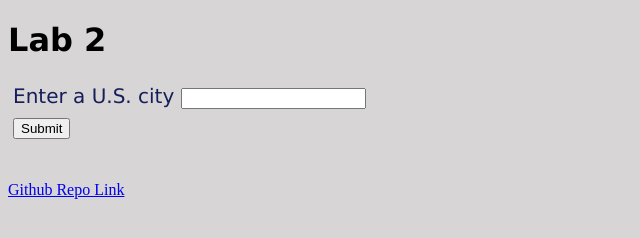
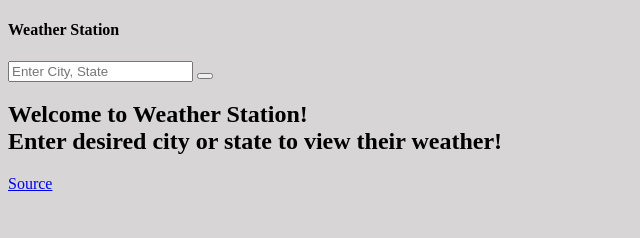
Before and after one commit to YuiZoldyck/weather-app-dstone42, a plain HTML site: page index.html in a window 1280 px wide. Shown: the whole page, without its empty margins (0-640 px from the left). Drawn offline with nearby package versions, Linux system fonts and the light colour scheme.

Commit message:
Update index.html

```diff
--- a/index.html
+++ b/index.html
@@ -1,30 +1,56 @@
 <!DOCTYPE html>
-<html lang="en">
+<html>
+    <head>
+        <meta charset="utf-8" />
+        <meta name="viewport" content="width=device-width, initial-scale=1, shrink-to-fit=no" />
 
-<head>
-  <meta charset="utf-8" />
-  <title>Lab 2</title>
-  <link rel="stylesheet" href="/styles.css">
-</head>
+        <title>Yin-Chen You - Weather Station</title>
+        <link href="styles.css" rel="stylesheet" />
+    </head>
 
-<body>
+    <body>
+        <header class="navbar">
+            <h4>Weather Station</h4>
 
-  <h1 class='header'>Lab 2</h1>
-  <form class='paragraph'>
-    <label>Enter a U.S. city</label>
-    <input id="weatherInput" type="text"></input><br/>
-    <input id="weatherSubmit" type="submit" value="Submit"></input>
-  </form>
-  <div id="weatherResults">
-  </div>
-  <div id="forecastResults">
-	</div>
-  <div class = 'footer'><a href='https://github.com/BYUCS260/weather-app-dstone42'>Github Repo Link</a></div>
+            <form class="display">
+                <input
+                  id="weatherInput"
+                  class="form-control"
+                  type="search"
+                  placeholder="Enter City, State"
+                  aria-label="Search"
+                />
+                <button
+                  class="btn"
+                  type="submit"
+                  id="weatherSubmit"
+                >
+                  <i class="bi-search"></i>
+                </button>
+              </form>
 
-  <script src="https://cdnjs.cloudflare.com/ajax/libs/moment.js/2.24.0/moment.min.js" integrity="sha256-4iQZ6BVL4qNKlQ27TExEhBN1HFPvAvAMbFavKKosSWQ=" crossorigin="anonymous"></script>
-  <script text="type/javascript" src="/script.js">
-  </script>
+        </header>
 
-</body>
+        <main class="">
+            <section id="weatherResults">
+                <h1>Welcome to Weather Station! <br>
+                    Enter desired city or state to view their weather!
+                </h1>
+                <!-- <h1>Weather in Provo</h1>
+                <img src="http://openweathermap.org/img/w/04d.png">
+                <h1></h1>
+                <p>broken clouds</p> -->
+            </section>
+            <section id="forecastResults1"></section>
+            <section id="forecastResults2"></section>
+            <section id="forecastResults3"></section>
+          </main>
 
+        <footer>
+            <a href="https://github.com/BYUCS260/weather-app-YuiZoldyck">Source</a>
+        </footer>
+
+        <script src="script.js"></script>
+        <script src="https://cdnjs.cloudflare.com/ajax/libs/moment.js/2.18.1/moment.min.js"></script>
+    </body>
 </html>
```
